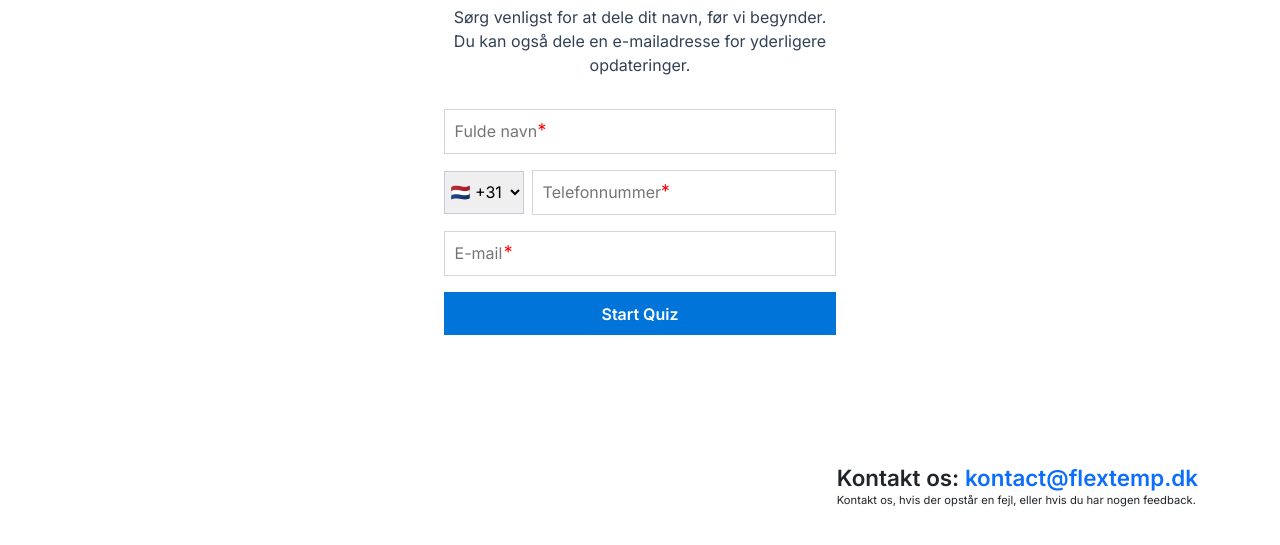
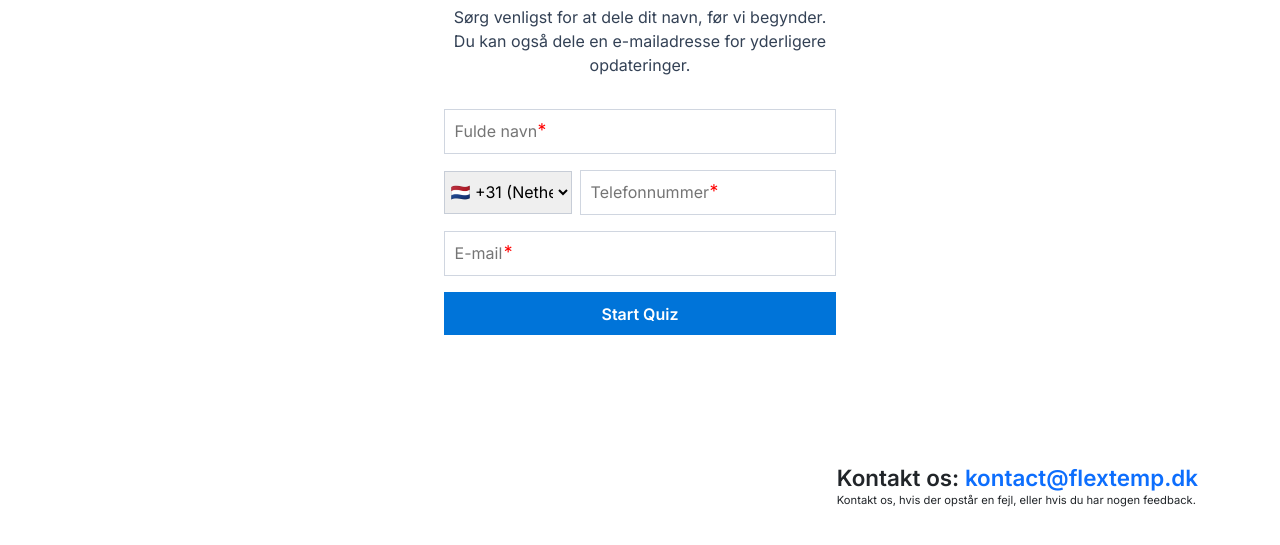
Before and after one commit to anowar-dev/personality-test, a plain HTML site: page index.html in a window 1280 px wide. Shown: the part 245-790 px from the top of the page. Drawn offline with Linux system fonts and the light colour scheme; no server answers.

Commit message:
questions added

```diff
--- a/assets/css/style.css
+++ b/assets/css/style.css
@@ -41,11 +41,11 @@ body{
     column-gap: .5rem;
 }
 #countryCode{
-    width: 5rem;
+    width: 8rem;
     padding: 0.6rem .1rem;
 }
 #mobileInput{
-    width: calc(100% - 5.5rem);
+    width: calc(100% - 8.5rem);
 }
 .homeForm .input-group{
     position: relative;
@@ -61,7 +61,7 @@ body{
     left: 5.9rem;
 }
 .input-group.mobile .placeholder-star{
-    left: 13.62rem;
+    left: 16.65rem;
 }
 .input-group.email .placeholder-star{
     left: 3.8rem;
@@ -77,7 +77,10 @@ body{
     display: none;
 }
 .homeForm .input-group .homeInput:focus{
-    border-color: rgba(0, 0, 0, .5);
+    border-color: #0074D9;
+}
+.homeForm .input-group .homeInput:active{
+    border-color: #0074D9;
 }
 
 .homeForm .startButton{
--- a/index.html
+++ b/index.html
@@ -183,7 +183,7 @@ document.addEventListener("DOMContentLoaded", function () {
                         // Create a new option element for each country
                         const option = document.createElement('option');
                         option.value = countryCode;
-                        option.textContent = `${countryCode}${countryFlag} (${countryName})`;
+                        option.textContent = `${countryName} (${countryCode}) ${countryFlag}`;
 
                         // Append to the select element
                         countrySelect.appendChild(option);
```
